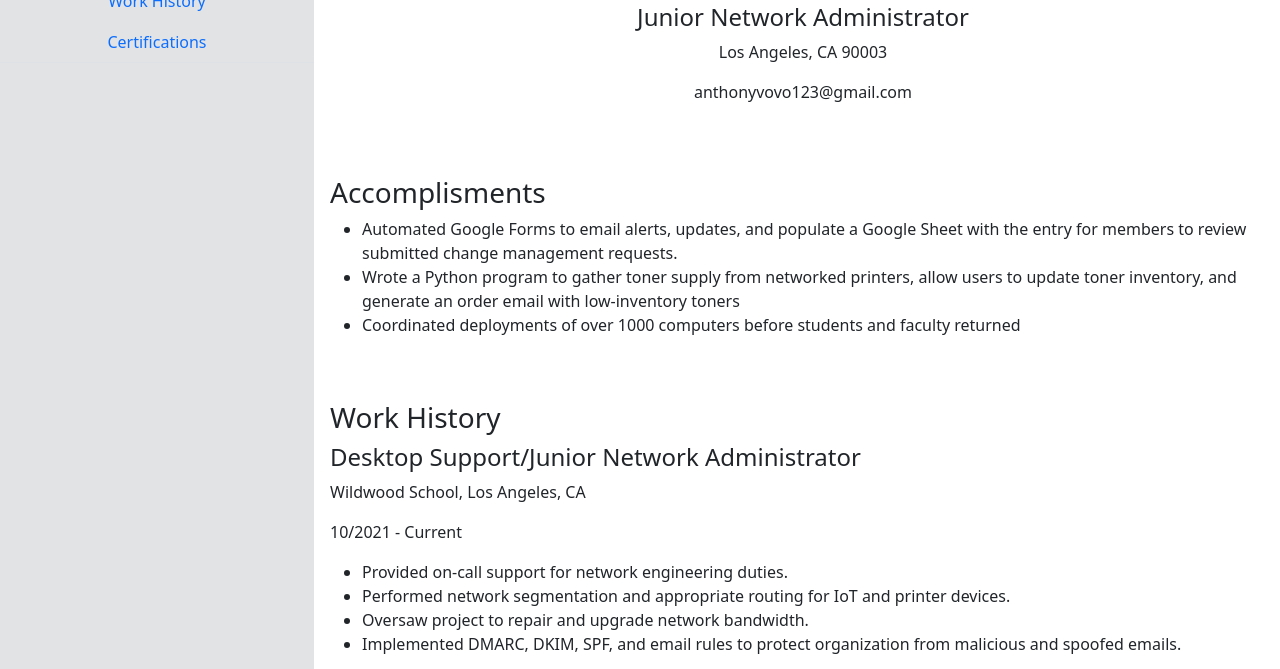
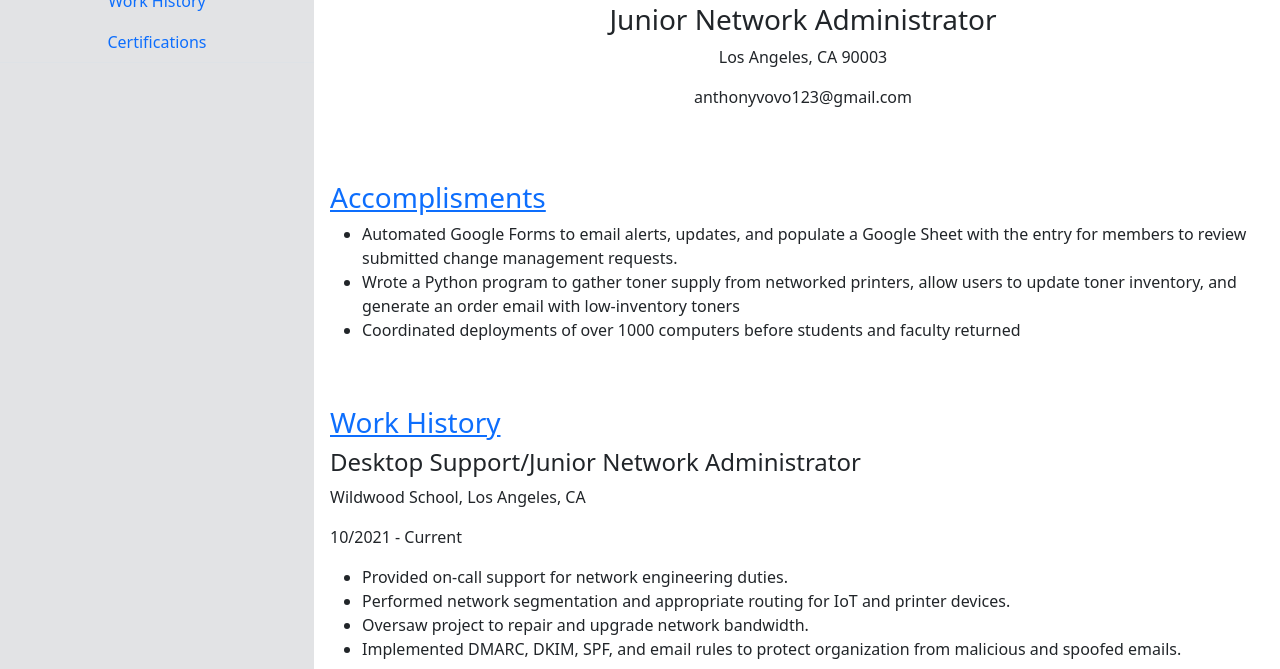
Before and after one commit to KungfoosianOrg/anthony-cloud-resume, a website: page site/index.html in a window 1280 px wide. Shown: the part 117-786 px from the top of the page. Drawn offline with nearby package versions, Linux system fonts and the light colour scheme; no server answers.

Commit message:
fixed error

```diff
--- a/site/index.html
+++ b/site/index.html
@@ -4,6 +4,7 @@
     <meta charset="UTF-8">
     <meta name="viewport" content="width=device-width, initial-scale=1.0">
     <title>Vo Cloud Resume</title>
+    <link rel="icon" type="image/x-icon" href="/img/favicon.ico">
     <link href="https://cdn.jsdelivr.net/npm/bootstrap@5.3.2/dist/css/bootstrap.min.css" rel="stylesheet" integrity="sha384-T3c6CoIi6uLrA9TneNEoa7RxnatzjcDSCmG1MXxSR1GAsXEV/Dwwykc2MPK8M2HN" crossorigin="anonymous">
     <link rel="stylesheet" href="index.css">
     <link rel="stylesheet" href="visitorCounter.css">
@@ -79,7 +80,7 @@
                 <div id="contacts-container" class="mb-4 text-center">
                     <h1>Anthony Vo</h1>
 
-                    <h4>Junior Network Administrator</h3>
+                    <h3>Junior Network Administrator</h3>
 
                     <div>
                         <!-- add location icon -->
@@ -98,7 +99,7 @@
                 <br>
 
                 <div id="accomplishment-container">
-                    <a id="accomplishments">
+                    <a id="accomplishments" href="#">
                         <h3>Accomplisments</h3>
                     </a>
 
@@ -117,7 +118,7 @@
                 <br>
 
                 <div id="work-history-container" class="mb-4">
-                    <a id="work-history">
+                    <a id="work-history" href="#">
                         <h3>Work History</h3>
                     </a>
 
@@ -170,7 +171,7 @@
                 <br>
 
                 <div id="certifications-container" class="mb-4">
-                    <a id="certifications">
+                    <a id="certifications" href="#">
                         <h3>Certifications</h3>
                     </a>
 
```
Also changed, not shown: site/contact.html (+1 -0 lines), site/projects.html (+1 -0 lines).
